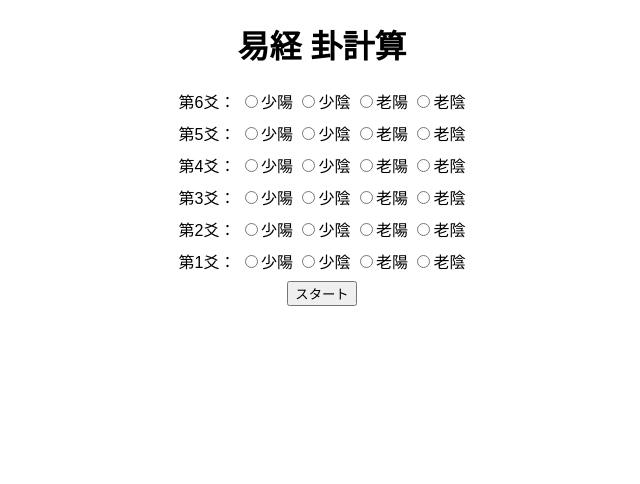
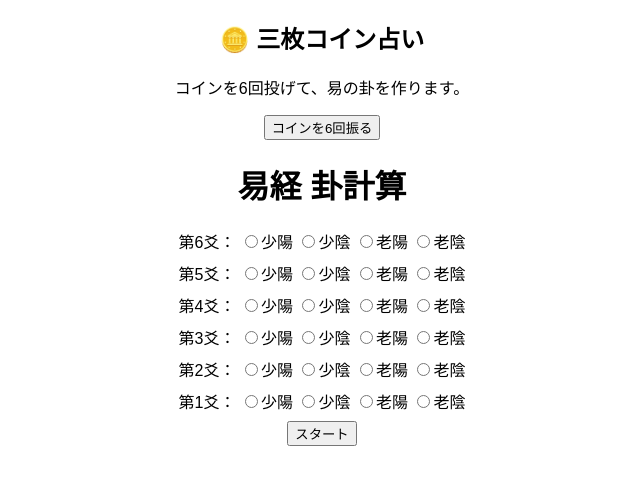
Before and after one commit to tiyobita8-boop/eki3, a plain HTML site: page index.html in a window 1280 px wide. Shown: the whole page, without its empty margins (318-958 px from the left). Drawn offline with Linux system fonts and the light colour scheme.

Commit message:
Update index.html
keisan

```diff
--- a/index.html
+++ b/index.html
@@ -11,6 +11,15 @@ body { font-family: sans-serif; text-align: center; }
 </head>
 
 <body>
+  <div class="section">
+    <h2>🪙 三枚コイン占い</h2>
+    <p>コインを6回投げて、易の卦を作ります。</p>
+    <button onclick="throwCoins()">コインを6回振る</button>
+    <div class="output" id="coinResult"></div>
+  </div>
+
+  <div class="section">
+
 
 <h1>易経 卦計算</h1>
 <div id="inputs"></div>
```
